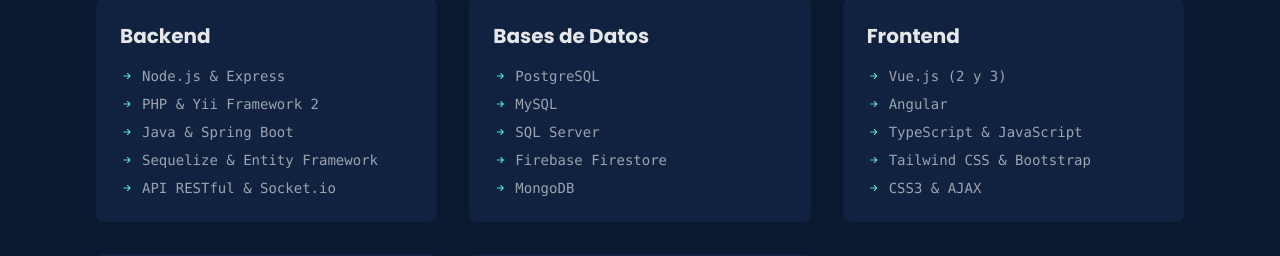
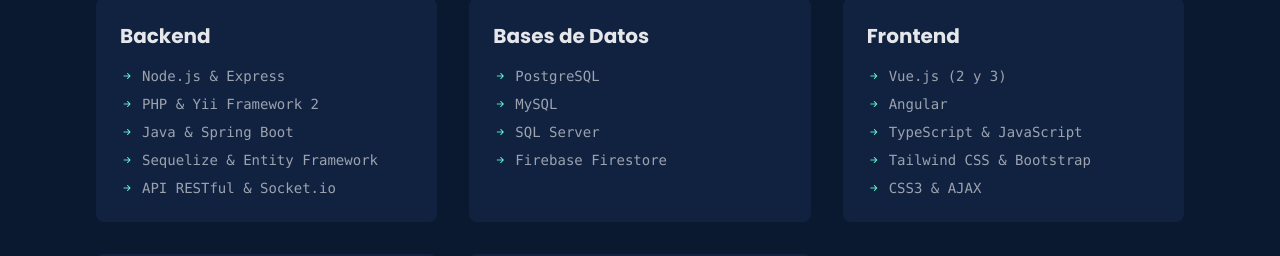
Before and after one commit to juanvictorbascopecastro/portafolio, a Vue app: page /#/ in a window 1280 px wide. Shown: the part 3278-3534 px from the top of the page. Built offline with nearby package versions, Linux system fonts and the light colour scheme.

Commit message:
correcciones de bugs

```diff
--- a/index.html
+++ b/index.html
@@ -7,7 +7,7 @@
     <title>Portafolio - Juan Victor Bascope Castro</title>
     <link rel="preconnect" href="https://fonts.googleapis.com" />
     <link rel="preconnect" href="https://fonts.gstatic.com" crossorigin />
-    <title>Desarrollador de Software en Bolivia | Juan Victor Bascope</title>
+    <title>Desarrollador de Software | Aplicaciones web y movil</title>
     <meta
       name="description"
       content="Portafolio de un ingeniero de sistemas especializado en desarrollo de software, aplicaciones móviles e informáticas en Bolivia."
--- a/src/features/home/components/Stack.vue
+++ b/src/features/home/components/Stack.vue
@@ -41,7 +41,7 @@
     "MySQL",
     "SQL Server",
     "Firebase Firestore",
-    "MongoDB",
+    // "MongoDB",
   ],
   Frontend: [
     "Vue.js (2 y 3)",
```
